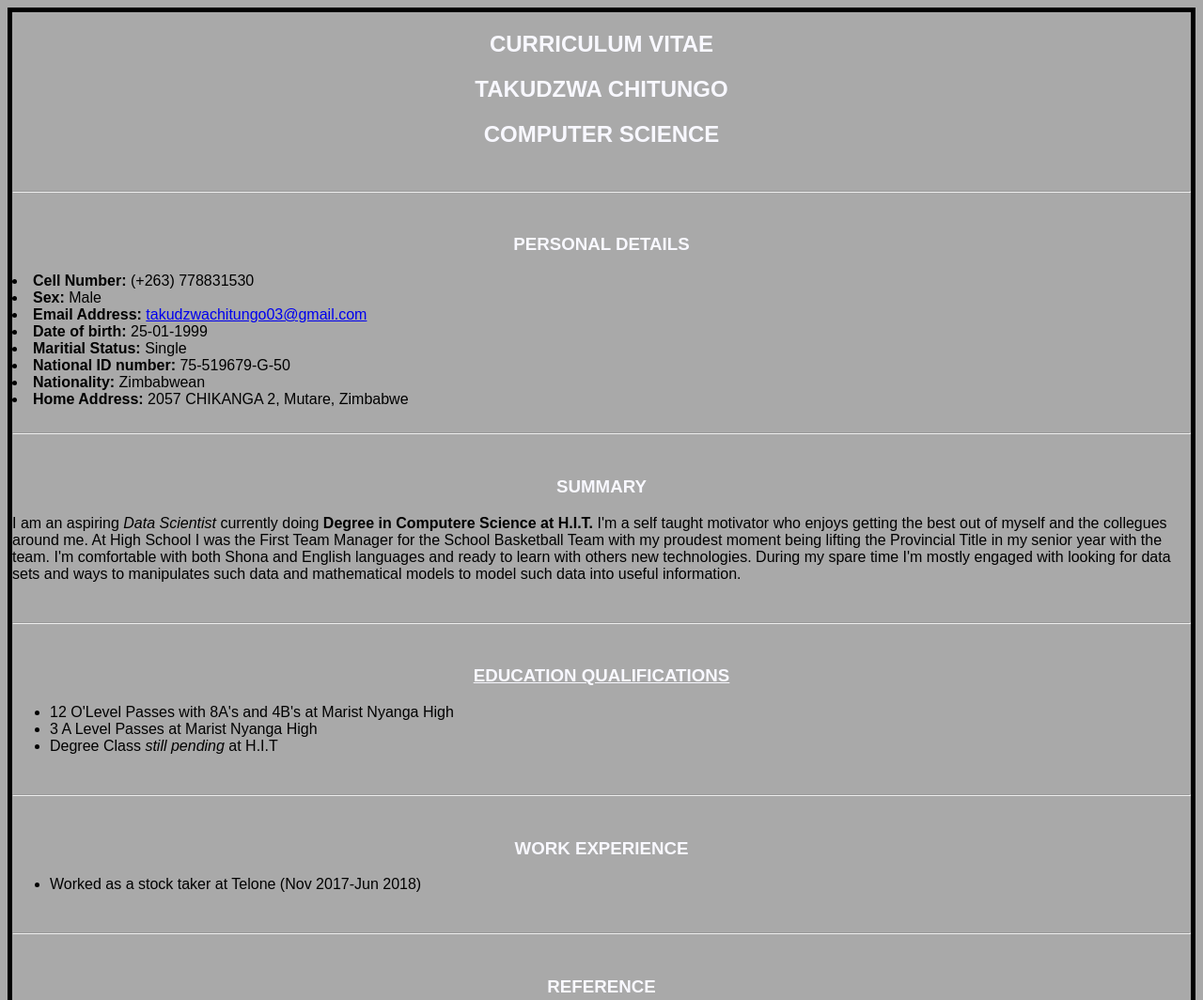
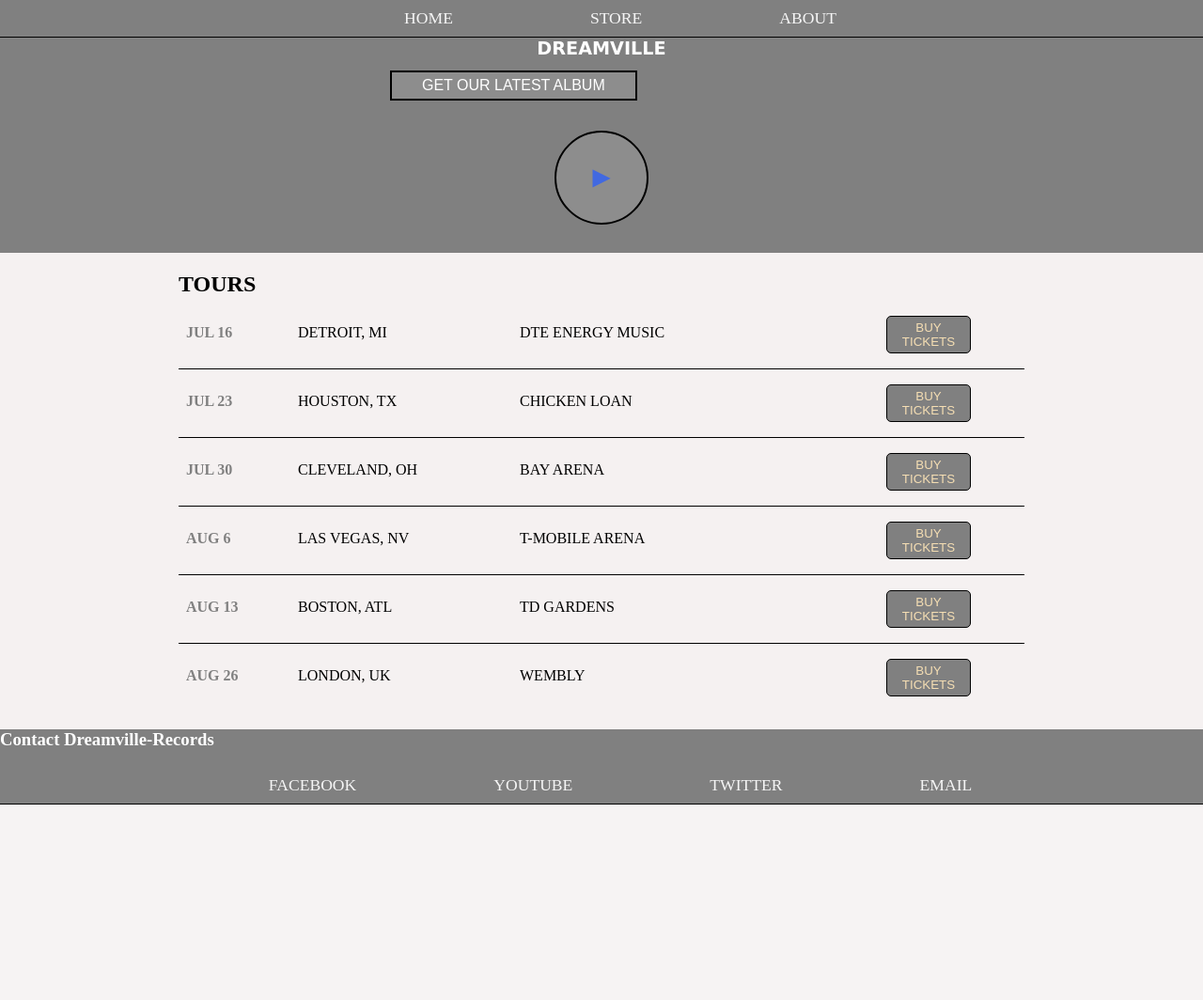
Before and after one commit to ChitungoT/Chitungo-Takudzwa, a plain HTML site: page index.html in a window 1280 px wide. Shown: the top 1064 px of the page at 94% size. After the commit the page ends 856 px from the top, so only its background shows below. Drawn offline with Linux system fonts and the light colour scheme; files whose address does not match are found by name.

Commit message:
Add files via upload

```diff
--- a/index.html
+++ b/index.html
@@ -1,76 +1,118 @@
 <!DOCTYPE html>
-<html lang="en">
-<head>
-    <meta charset="UTF-8">
-    <meta name="viewport" content="width=device-width, initial-scale=1.0">
-    <title>CV</title>
-    <link rel="stylesheet" type="text/css" href="C:/Users/USER/Documents/style.css">
-</head>
-<body>
-    <section id ="top">
-        <header><center>
-            <h1>CURRICULUM VITAE</h1>
-            <h2>TAKUDZWA CHITUNGO</h2>
-            <h2>COMPUTER SCIENCE</h2></center>
-<br>
-        <hr>
-        <br>
+<html>
+    <head>
+        <title>Dreamville-Records</title>
+        <meta name="description" content="This is the description">
+        <link rel="stylesheet" href="styles.css">
+    </head>
+    <body>
+        <header class="main-header">
+             <nav class="nav main-nav">
+                 <ul>
+                    <li><a href="index.html">HOME</a></li>
+                    <li><a href="store.html">STORE</a></li>
+                    <li><a href="about.html">ABOUT</a></li>
+                </ul>
+            </nav>
+            <h1 class="band-name">DREAMVILLE</h1>
+            <div class="about-section">
+            <button class="btn-header">GET OUR LATEST ALBUM</button>
+        </div>
+            <button class="btn btn-header btn-play ">&#9658;</button>
         </header>
-        <h3><center>PERSONAL DETAILS</center> </h3>
-            <li><b>Cell Number:        </b>      (+263) 778831530</li>
-            <li><b>Sex:                </b>      Male</li>
-            <li><b>Email Address:      </b>     <a href="https://mail.google.com/mail/u/1/" target="_blank"> takudzwachitungo03@gmail.com </a></li>
-            <li><b>Date of birth:      </b>      25-01-1999</li>
-            <li><b>Maritial Status:    </b>      Single</li>
-            <li><b>National ID number: </b>         75-519679-G-50</li>
-            <li><b>Nationality:        </b>         Zimbabwean</li>
-            <li><b>Home Address:       </b>     2057 CHIKANGA 2, Mutare, Zimbabwe</li>
-       <br>
-       <hr>
-       <br>
-       <h3><center>SUMMARY</center></h3>
-       <p>
-            I am an aspiring <em> Data Scientist</em> currently doing <strong>
-            Degree in Computere Science at H.I.T.</strong> I'm a self taught motivator who
-            enjoys getting the best out of myself and the collegues around me. At
-            High School I was the First Team Manager for the School Basketball Team
-            with my proudest moment being lifting the Provincial Title in my senior
-            year with the team. I'm comfortable with both Shona and English languages
-            and ready to learn with others new technologies. During my spare time I'm
-            mostly engaged with looking for data sets and ways to manipulates such data
-            and mathematical models to model such data into useful information.
-        </p>
-        <br>
-        <hr>
-        <br>
-        <h3><u><center>EDUCATION QUALIFICATIONS</center></u></h3>
-        <ul>
-            <li>12 O'Level Passes with 8A's and 4B's at Marist Nyanga High</li>
-            <li>3 A Level Passes at Marist Nyanga High</li>
-            <li>Degree Class <em>still pending</em> at H.I.T</li>
-        </ul>
-        <br>
-        <hr>
-        <br>
-<h3><center>WORK EXPERIENCE</center></h3>
-<ul>
-    <li>Worked as a stock taker at Telone (Nov 2017-Jun 2018)</li>
+        <section class="about-section">
+            <h2>TOURS</h2>
+            <div>
+                <div class="tour-row">
+                    <strong class="tour-item tour-date">JUL 16</strong>
 
-</ul>
-        <br>
-        <hr>
-        <br>
-<h3><center>REFERENCE</center></h3>
-<p> Mr Makausi
- <br>   Chairperson for ICS
-   <br> Harare Institutr of Technology
-   <br> P.O Box BE277 Belvedere
-   <br> Harare
-   <br> <a href="https://www.hit.ac.zw/" target="_blank"> www.hit.ac.zw</a>
-   <br>
-   <hr>
-   <hr>
-</p>
+                    <span class="tour-item tour-city">DETROIT, MI</span>
+
+                    <span class="tour-item tour-arena">DTE ENERGY MUSIC</span>
+
+                    <button class="tour-item tour-btn">BUY TICKETS</button>
+
+                </div>
+                <div class="tour-row">
+                    <strong class="tour-item tour-date">JUL 23</strong>
+
+                    <span class="tour-item tour-city">HOUSTON, TX</span>
+
+                    <span class="tour-item tour-arena">CHICKEN LOAN</span>
+
+                    <button class="tour-item tour-btn">BUY TICKETS</button>
+
+                </div>
+                <div class="tour-row">
+                    <strong class="tour-item tour-date">JUL 30</strong>
+
+                    <span class="tour-item tour-city">CLEVELAND, OH</span>
+
+                    <span class="tour-item tour-arena">BAY ARENA</span>
+
+                    <button class="tour-item tour-btn">BUY TICKETS</button>
 
 
-</body>
+                </div>
+                <div class="tour-row">
+                    <strong class="tour-item tour-date">AUG 6</strong>
+
+                    <span class="tour-item tour-city">LAS VEGAS, NV</span>
+
+                    <span class="tour-item tour-arena">T-MOBILE ARENA</span>
+
+                    <button class="tour-item tour-btn">BUY TICKETS</button>
+
+                </div>
+                <div class="tour-row">
+                    <strong class="tour-item tour-date">AUG 13</strong>
+
+                    <span class="tour-item tour-city">BOSTON, ATL</span>
+
+                    <span class="tour-item tour-arena">TD GARDENS</span>
+
+                    <button class="tour-item tour-btn">BUY TICKETS</button>
+
+                </div>
+                <div class="tour-row">
+                    <strong class="tour-item tour-date">AUG 26</strong>
+
+                    <span class="tour-item tour-city">LONDON, UK</span>
+
+                    <span class="tour-item tour-arena">WEMBLY</span>
+
+                    <button class="tour-item tour-btn">BUY TICKETS</button>
+
+                </div>
+            </div>
+        </section>
+        <footer class="footer">
+            <h3>Contact Dreamville-Records</h3>
+            <nav class="nav">
+                  <ul>
+                      <li>
+                              <a href="https://www.facebook.com" target="_blank">
+                              FACEBOOK
+                              </a>
+                      </li>
+                      <li>
+                              <a href="https://www.youtube.com" target="_blank">
+                              YOUTUBE
+                              </a>
+                      </li>
+                      <li>
+                              <a href="https://www.twitter.com" target="_blank">
+                              TWITTER
+                              </a>
+                      </li>
+                      <li>
+                          <a href="https://www.gmail.com" target="_blank">
+                          EMAIL
+                          </a>
+                  </li>
+                  </ul>
+               </nav>
+          </footer>
+
+    </body>
+</html>
--- /dev/null
+++ b/styles.css
@@ -0,0 +1,209 @@
+
+
+
+html, body{
+    margin: 0;
+    padding: 0;
+    background-color: rgba(245, 241, 241, 0.856);
+}
+.nav ul{
+    margin: 0;
+}
+.nav li{
+    display: inline;
+    padding: 0 5%;
+}
+.nav a{
+    display: inline-block;
+    padding: .5em;
+    color: whitesmoke;
+    text-decoration: none;
+}
+.nav{
+    text-align: center;
+    font-size: 1.1em;
+    font-weight: lighter;
+    border-bottom: 1px solid black;
+    background-color: gray;
+}
+.nav a:hover{
+    background-color: black;
+}
+.main-header{
+    background-color: grey;
+    background-size: cover;
+    padding-bottom: 30px;
+}
+.band-name{
+    text-align: center;
+    margin: 0;
+    font-size: larger;
+    font-family: Verdana, Geneva, Tahoma, sans-serif;
+    color: white;
+}
+.footer{
+    background-color: gray;
+    color: white;
+}
+.about-section{
+    max-width: 900px;
+    margin: 0 auto;
+    padding: 0 1.5em;
+}
+.about-image1{
+    float: right;
+    margin: 15px;
+}
+.about-image2{
+    float: center;
+
+}
+.btn-header{
+    text-align: center;
+    vertical-align: middle;
+    padding: .3em;
+    cursor: pointer;
+    margin: .8em 25% 2em 25%;
+    color: white;
+    border: 2px solid black;
+    background-color: rgba(255, 255, 255, .1);
+    border-radius: 0;
+    font-size: 1em;
+    font-weight: lighter;
+    padding-left: 2em;
+    padding-right: 2em;
+
+}
+.btn-play{
+    text-align: center;
+    vertical-align: middle;
+    padding: .3em;
+    cursor: pointer;
+    display: block;
+    margin: 0 auto;
+    color: royalblue;
+    font-size: 2em;
+    border-radius: 50%;
+    padding: 0;
+    width: 100px;
+    height: 100px;
+}
+.btn-header:hover{
+    background-color: rgba(14, 13, 13, 0.56);
+}
+.tour-row{
+    border-bottom: 1px solid black;
+    padding-bottom: 1em;
+    margin-bottom: 1em;
+}
+.tour-row:last-child{
+    border-bottom: none;
+}
+.tour-item{
+    display: inline-block;
+    padding: .5em;
+}
+.tour-date{
+    color: gray;
+    font-weight: bold;
+    width: 11%;
+}
+.tour-city{
+    width: 24%;
+}
+.tour-arena{
+    width: 42%;
+}
+.tour-btn{
+    text-align: center;
+    vertical-align: middle;
+    padding: .3em;
+    width: 10%;
+    cursor: pointer;
+    background-color: red;
+    height: 40px;
+    color: wheat;
+    border-radius: 5px;
+    border: 1px solid black;
+    background-color: gray;
+    cursor: pointer;
+}
+.shop-item{
+    margin: 30px;
+
+}
+.shop-item-title{
+    display: block;
+    width: 100%;
+    text-align: center;
+    font-weight: bold;
+    font-size: 1.5em;
+    color: gray;
+    margin-bottom: 15px;
+}
+.shop-item-image{
+    height: 250px;
+}
+.details{
+    display: flex;
+    align-items: center;
+    padding: 5px;
+}
+.price{
+    flex-grow: 1;
+    color: gray;
+}
+.shop-items{
+    display: flex;
+    flex-wrap: wrap;
+    justify-content: space-around;
+}
+.cart-header{
+    font-weight: bold;
+    font-size: 1.25em;
+   color: black;
+}
+.cart-column{
+    display: flex;
+    align-items: center;
+    border-bottom: 1px solid black;
+    margin-right: 1.5en;
+    padding-bottom: 10px;
+    margin-top: 10px;
+}
+.cart-row{
+    display: flex;
+}
+.cart-item{
+    width: 45%;
+}
+.cart-price{
+    width: 20%;
+}
+.cart-quantity{
+    width: 35%;
+}
+.input{
+    height: 34px;
+    width: 50px;
+    border-radius: 5px;
+    border: 1px solid black;
+    background-color: gray;
+    color: honeydew;
+    padding: 0;
+    text-align: center;
+    font-size: 1.2em;
+    margin-right: 25px;
+}
+.cart-btn{
+    background-color: red;
+    height: 34px;
+    color: wheat;
+    border-radius: 5px;
+    border: 1px solid black;
+    background-color: gray;
+    cursor: pointer;
+}
+.purchase{
+    text-align: center;
+}
```
Also changed, not shown: about.html (added, +59 -0 lines), store.html (added, +159 -0 lines), 1 other file.
